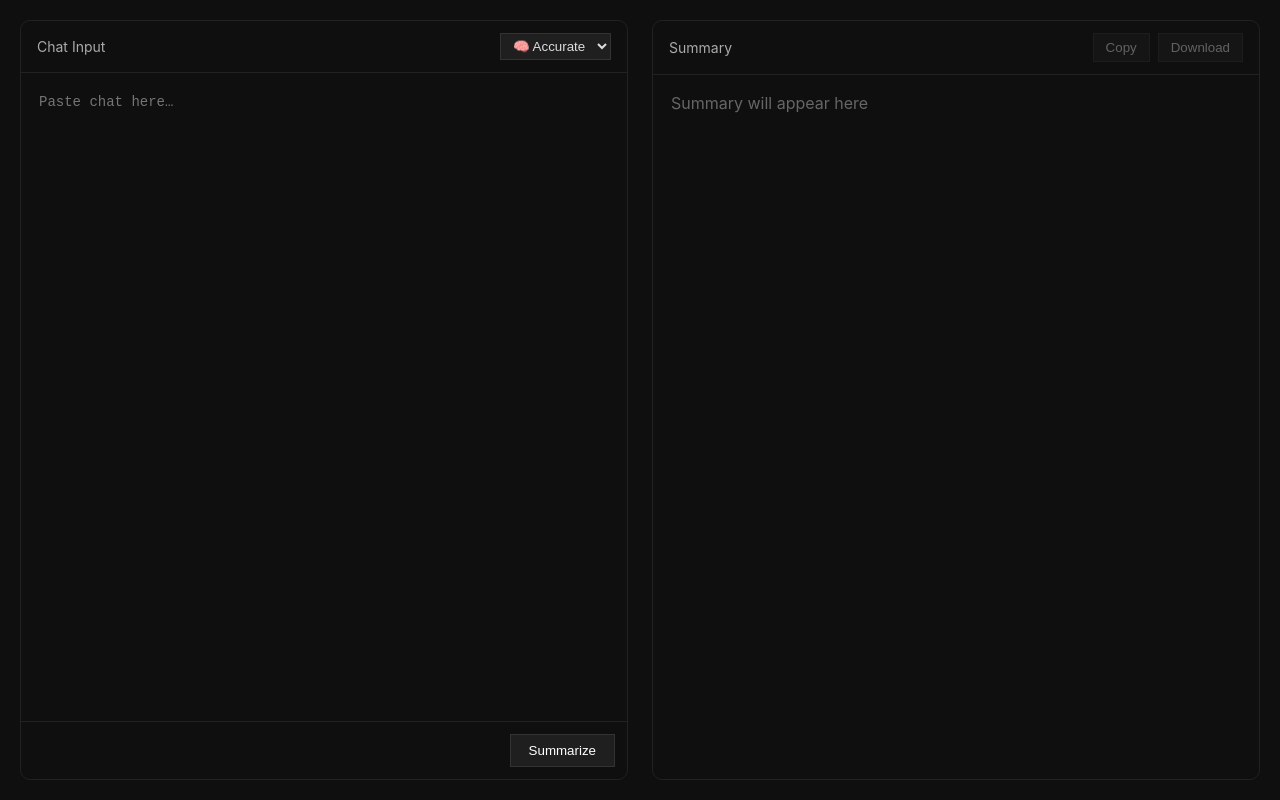
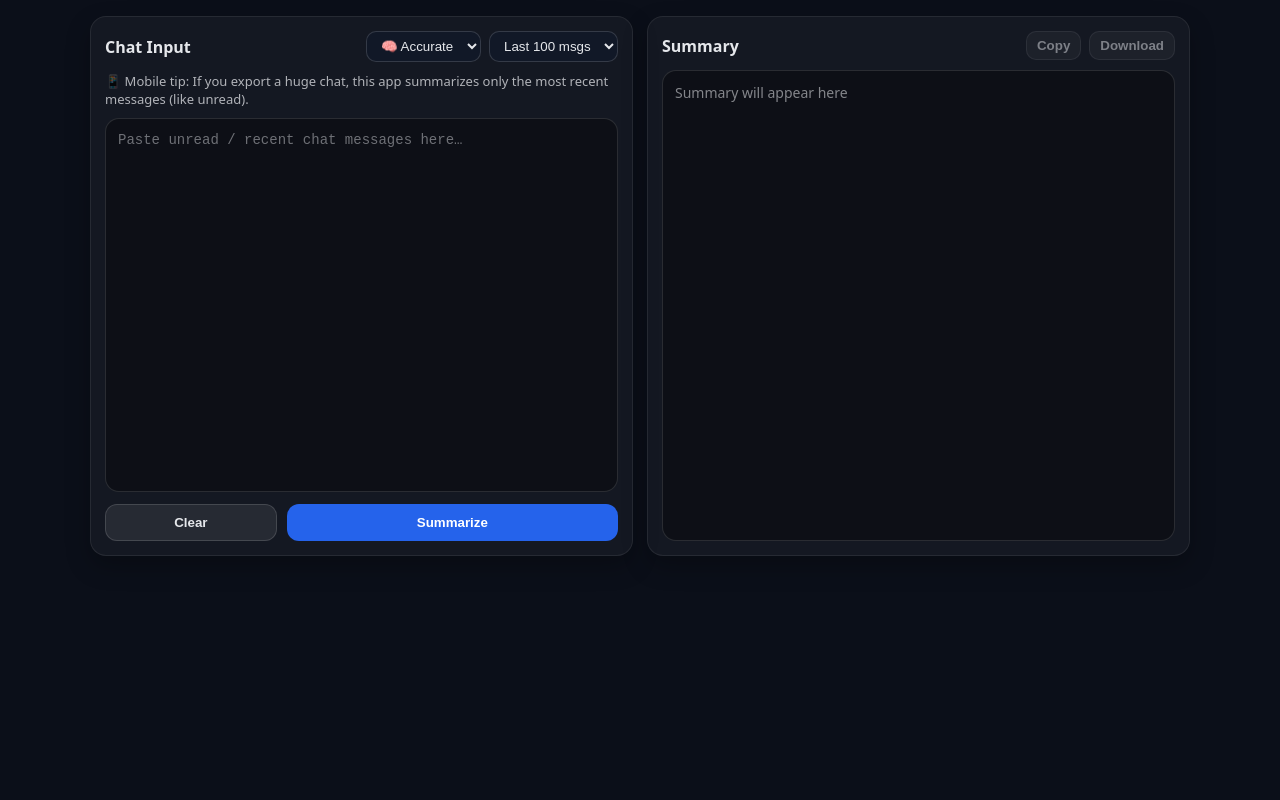
Before and after one commit to Aadithya-vv/chat-summarizer, a React (Vite) app in the folder frontend/: page / in a window 1280 px wide. Built offline with nearby package versions, Linux system fonts and the light colour scheme.

Commit message:
Update UI + last N filter + speed improvements

```diff
--- a/frontend/src/App.css
+++ b/frontend/src/App.css
@@ -1,113 +1,193 @@
+/* PAGE BASE */
 .page {
-  display: flex;
-  justify-content: center;
-  padding: 20px;
   min-height: 100vh;
+  background: #0b0f19;
+  color: #e5e7eb;
+  padding: 16px;
+  font-family: system-ui, -apple-system, Segoe UI, Roboto, sans-serif;
 }
 
 .container {
-  display: flex;
-  gap: 24px;
-  width: 100%;
-  max-width: 1800px;
+  max-width: 1100px;
+  margin: 0 auto;
+  display: grid;
+  grid-template-columns: 1fr 1fr;
+  gap: 14px;
 }
 
+/* PANELS */
 .panel {
-  flex: 1;
+  background: rgba(255, 255, 255, 0.04);
+  border: 1px solid rgba(255, 255, 255, 0.08);
+  border-radius: 16px;
+  padding: 14px;
+  box-shadow: 0 10px 25px rgba(0, 0, 0, 0.25);
   display: flex;
   flex-direction: column;
-  background: #0f0f0f;
-  border: 1px solid #222;
-  border-radius: 10px;
+  min-height: 540px;
 }
 
 .panel-header {
-  padding: 12px 16px;
-  font-size: 14px;
-  color: #aaa;
-  border-bottom: 1px solid #222;
+  font-weight: 600;
+  font-size: 16px;
+  margin-bottom: 10px;
 }
 
-.panel-header.row {
+.row {
   display: flex;
   justify-content: space-between;
   align-items: center;
 }
 
-.actions button {
-  margin-left: 8px;
-  background: #1f1f1f;
-  color: #ddd;
-  border: 1px solid #333;
-  padding: 6px 12px;
+.header-controls {
+  display: flex;
+  gap: 8px;
+}
+
+select {
+  background: #111827;
+  color: #e5e7eb;
+  border: 1px solid rgba(255, 255, 255, 0.15);
+  border-radius: 10px;
+  padding: 6px 10px;
+  outline: none;
   cursor: pointer;
 }
 
-.actions button:disabled {
-  opacity: 0.4;
+.hint {
+  margin: 0 0 10px 0;
+  font-size: 13px;
+  color: rgba(229, 231, 235, 0.75);
 }
 
+/* TEXTAREA */
 .textarea {
+  width: 100%;
   flex: 1;
-  padding: 18px;
-  background: #0f0f0f;
-  color: #fff;
-  border: none;
+  resize: none;
+  border-radius: 14px;
+  padding: 12px;
+  border: 1px solid rgba(255, 255, 255, 0.12);
+  background: rgba(0, 0, 0, 0.35);
+  color: #e5e7eb;
   outline: none;
-  resize: none;
+  line-height: 1.4;
   font-size: 14px;
-  line-height: 1.6;
 }
 
+.textarea::placeholder {
+  color: rgba(229, 231, 235, 0.45);
+}
+
+/* FOOTER */
 .panel-footer {
-  padding: 12px;
-  border-top: 1px solid #222;
   display: flex;
-  justify-content: flex-end;
+  justify-content: space-between;
+  gap: 10px;
+  margin-top: 12px;
 }
 
 .primary-btn {
-  background: #1f1f1f;
-  color: #fff;
-  border: 1px solid #333;
-  padding: 8px 18px;
+  background: #2563eb;
+  color: white;
+  border: none;
+  border-radius: 12px;
+  padding: 10px 14px;
   cursor: pointer;
+  font-weight: 600;
+  width: 100%;
 }
 
+.secondary-btn {
+  background: rgba(255, 255, 255, 0.08);
+  color: #e5e7eb;
+  border: 1px solid rgba(255, 255, 255, 0.14);
+  border-radius: 12px;
+  padding: 10px 14px;
+  cursor: pointer;
+  font-weight: 600;
+  width: 50%;
+}
+
+.primary-btn:disabled,
+.secondary-btn:disabled {
+  opacity: 0.6;
+  cursor: not-allowed;
+}
+
+/* SUMMARY OUTPUT */
 .output {
   flex: 1;
-  padding: 18px;
+  border-radius: 14px;
+  padding: 12px;
+  border: 1px solid rgba(255, 255, 255, 0.12);
+  background: rgba(0, 0, 0, 0.35);
   overflow-y: auto;
+  white-space: pre-wrap;
 }
 
 .placeholder {
-  color: #666;
+  color: rgba(229, 231, 235, 0.55);
+  font-size: 14px;
 }
 
+/* ACTION BUTTONS */
+.actions {
+  display: flex;
+  gap: 8px;
+}
+
+.actions button {
+  background: rgba(255, 255, 255, 0.08);
+  color: #e5e7eb;
+  border: 1px solid rgba(255, 255, 255, 0.14);
+  border-radius: 10px;
+  padding: 6px 10px;
+  cursor: pointer;
+  font-weight: 600;
+}
+
+.actions button:disabled {
+  opacity: 0.5;
+  cursor: not-allowed;
+}
+
+/* SECTIONS */
 .section {
-  margin-bottom: 22px;
+  margin-bottom: 14px;
 }
 
 .section-title {
-  font-size: 13px;
-  color: #bbb;
-  margin-bottom: 8px;
+  font-weight: 700;
+  margin-bottom: 6px;
+  font-size: 14px;
 }
 
 .bullet {
+  margin-left: 6px;
+  margin-bottom: 6px;
   font-size: 14px;
-  line-height: 1.6;
-  margin-bottom: 6px;
+  color: rgba(229, 231, 235, 0.92);
 }
 
 .raw-output {
   white-space: pre-wrap;
-  font-size: 14px;
-  line-height: 1.6;
+  font-family: ui-monospace, SFMono-Regular, Menlo, Monaco, Consolas, monospace;
+  font-size: 13px;
+  color: rgba(229, 231, 235, 0.92);
 }
 
+/* MOBILE RESPONSIVE */
 @media (max-width: 900px) {
   .container {
-    flex-direction: column;
+    grid-template-columns: 1fr;
+  }
+
+  .panel {
+    min-height: 420px;
+  }
+
+  .secondary-btn {
+    width: 40%;
   }
 }
--- a/frontend/src/App.jsx
+++ b/frontend/src/App.jsx
@@ -6,7 +6,9 @@ function App() {
   const [summary, setSummary] = useState("");
   const [loading, setLoading] = useState(false);
   const [copied, setCopied] = useState(false);
+
   const [model, setModel] = useState("accurate"); // fast | accurate
+  const [lastN, setLastN] = useState(100); // 50 | 100 | 300
 
   async function summarizeChat() {
     if (!chat.trim()) return;
@@ -16,25 +18,29 @@ function App() {
     setCopied(false);
 
     try {
-      const res = await fetch(
-        "https://ungovernable-noncohesively-maryln.ngrok-free.dev/summarize",
-        {
+      // ⚠️ IMPORTANT:
+      // Replace this with your real backend URL (ngrok / render / railway)
+      const BACKEND_URL = " https://ungovernable-noncohesively-maryln.ngrok-free.dev/summarize";
+
+      const res = await fetch(BACKEND_URL, {
         method: "POST",
-          headers: {
-            "Content-Type": "application/json"
-          },
+        headers: { "Content-Type": "application/json" },
         body: JSON.stringify({
           chat_text: chat,
-            model: model
+          model: model,
+          last_n: lastN
         })
+      });
+
+      if (!res.ok) {
+        throw new Error(`HTTP error: ${res.status}`);
       }
-      );
 
       const data = await res.json();
       setSummary(data.summary || "");
     } catch (e) {
       console.error(e);
-      setSummary("Error generating summary.");
+      setSummary("❌ Error generating summary.");
     } finally {
       setLoading(false);
     }
@@ -58,6 +64,12 @@ function App() {
     URL.revokeObjectURL(url);
   }
 
+  function clearAll() {
+    setChat("");
+    setSummary("");
+    setCopied(false);
+  }
+
   return (
     <div className="page">
       <div className="container">
@@ -66,35 +78,46 @@ function App() {
           <header className="panel-header row">
             <span>Chat Input</span>
 
+            <div className="header-controls">
+              {/* MODEL SELECT */}
               <select
                 value={model}
-              onChange={e => setModel(e.target.value)}
-              style={{
-                background: "#1f1f1f",
-                color: "#ddd",
-                border: "1px solid #333",
-                padding: "4px 8px"
-              }}
+                onChange={(e) => setModel(e.target.value)}
               >
                 <option value="fast">⚡ Fast</option>
                 <option value="accurate">🧠 Accurate</option>
               </select>
+
+              {/* LAST N SELECT */}
+              <select
+                value={lastN}
+                onChange={(e) => setLastN(Number(e.target.value))}
+              >
+                <option value={50}>Last 50 msgs</option>
+                <option value={100}>Last 100 msgs</option>
+                <option value={300}>Last 300 msgs</option>
+              </select>
+            </div>
           </header>
+
+          <p className="hint">
+            📱 Mobile tip: If you export a huge chat, this app summarizes only the most recent messages (like unread).
+          </p>
 
           <textarea
             className="textarea"
             value={chat}
-            onChange={e => setChat(e.target.value)}
-            placeholder="Paste chat here…"
+            onChange={(e) => setChat(e.target.value)}
+            placeholder="Paste unread / recent chat messages here…"
             disabled={loading}
           />
 
           <footer className="panel-footer">
-            <button
-              className="primary-btn"
-              onClick={summarizeChat}
-              disabled={loading}
-            >
+            <button className="secondary-btn" onClick={clearAll} disabled={loading && !chat}>
+              Clear
+            </button>
+
+            <button className="primary-btn" onClick={summarizeChat} disabled={loading}>
               {loading ? "Summarizing…" : "Summarize"}
             </button>
           </footer>
@@ -131,7 +154,7 @@ function App() {
 
 function SafeSummaryRenderer({ text }) {
   const structured =
-    text.includes("🧠") || text.includes("✅") || text.includes("🛠");
+    text.includes("🧠") || text.includes("✅") || text.includes("🛠") || text.includes("📌");
 
   if (!structured) {
     return <pre className="raw-output">{text}</pre>;
@@ -141,12 +164,13 @@ function SafeSummaryRenderer({ text }) {
 }
 
 function FormattedSummary({ text }) {
-  const lines = text.split("\n").map(l => l.trim()).filter(Boolean);
+  const lines = text.split("\n").map((l) => l.trim()).filter(Boolean);
 
   const data = {
     "Main Topics": [],
     "Decisions": [],
-    "Action Items": []
+    "Action Items": [],
+    "Notes / Context": []
   };
 
   let current = null;
@@ -155,6 +179,7 @@ function FormattedSummary({ text }) {
     if (line.startsWith("🧠")) current = "Main Topics";
     else if (line.startsWith("✅")) current = "Decisions";
     else if (line.startsWith("🛠")) current = "Action Items";
+    else if (line.startsWith("📌")) current = "Notes / Context";
     else if (line.startsWith("-") && current) {
       data[current].push(line.replace(/^-\s*/, ""));
     }
```
Also changed, not shown: 1 other file (tests, documents, lock files or other folders). Lines whose indentation alone changed are shown as unchanged.
